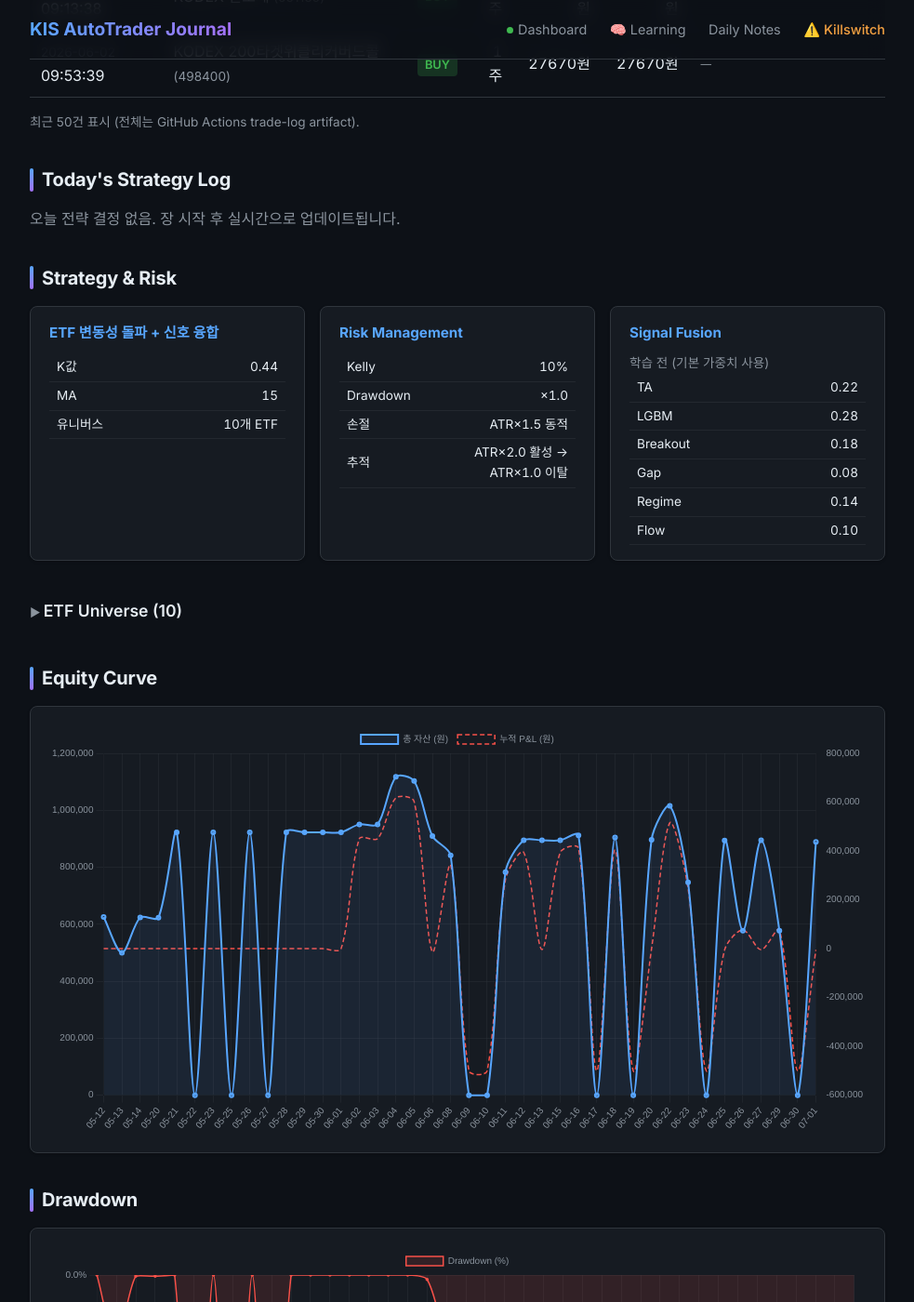
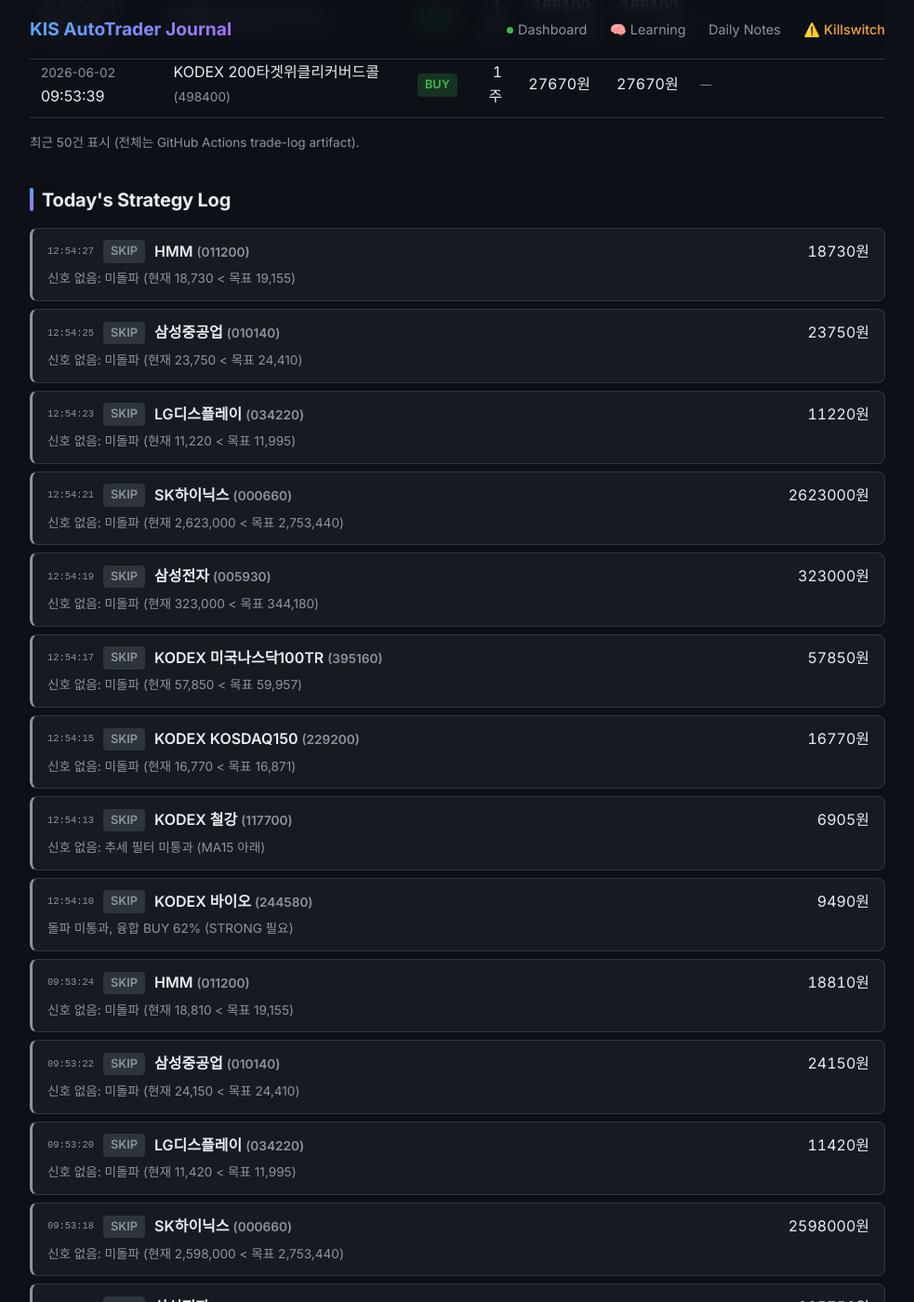
Before and after one commit to BudongJW/kis-trading-journal, a Jekyll site: the page built from index.html, in a window 1280 px wide and 1400 px high, scrolled down 7227 px. Shown: the whole window at 93% size, without its empty margins (148-1131 px from the left). Built offline with Jekyll 4.4.1, drawn with Linux system fonts in a browser that asks for light colours; nearby versions of some CDN libraries; some of the changed text lies outside the part shown.

Commit message:
auto: portfolio update 14:36

```diff
--- a/_data/portfolio.json
+++ b/_data/portfolio.json
@@ -1,17 +1,17 @@
 {
-  "updated_at": "2026-07-01T07:15:42.474576",
+  "updated_at": "2026-07-01T14:36:42.616375",
   "initial_capital": 500000,
-  "cash": 889870,
+  "cash": 893251,
   "holdings": [
     {
       "symbol": "114800",
       "name": "KODEX 인버스",
       "qty": 276,
-      "current_price": 902,
-      "value": 248952,
+      "current_price": 925,
+      "value": 255300,
       "buy_price": 904,
-      "pnl": -552,
-      "pnl_pct": -0.22,
+      "pnl": 5796,
+      "pnl_pct": 2.32,
       "manual": true,
       "stop_price": 877
     }
@@ -29,12 +29,12 @@
     "set_at": "",
     "set_by": ""
   },
-  "holdings_value": 248952,
-  "total_value": 889288,
-  "total_pnl": -5204,
-  "total_pnl_pct": -0.58,
+  "holdings_value": 255300,
+  "total_value": 899017,
+  "total_pnl": 1144,
+  "total_pnl_pct": 0.13,
   "realized_pnl": -4652,
-  "unrealized_pnl": -552,
+  "unrealized_pnl": 5796,
   "total_trades": 39,
   "completed_trades": 20,
   "winning_trades": 12,
@@ -827,12 +827,12 @@
     "tax_exemption_remaining_krw": 2500000
   },
   "performance": {
-    "sharpe_ratio": -0.01,
+    "sharpe_ratio": 0.0,
     "max_drawdown_pct": -100.0,
     "profit_factor": 0.56,
     "avg_win_pct": 1.85,
     "avg_loss_pct": -2.85,
-    "total_return_pct": -1.04
+    "total_return_pct": 0.23
   },
   "r_summary": {},
   "daily_history": [
@@ -1342,30 +1342,30 @@
     },
     {
       "date": "2026-07-01",
-      "total_value": 889288,
-      "cash": 889870,
-      "holdings_value": 248952,
-      "day_pnl": -692,
-      "cumul_pnl": -5204,
+      "total_value": 899017,
+      "cash": 893251,
+      "holdings_value": 255300,
+      "day_pnl": 5656,
+      "cumul_pnl": 1144,
       "realized_pnl": -4652,
-      "unrealized_pnl": -552,
-      "net_deposit": 394492,
+      "unrealized_pnl": 5796,
+      "net_deposit": 397873,
       "regime": "up",
       "hmm_state": "sideways",
-      "confidence": 0.533,
+      "confidence": 0.583,
       "k_value": 0.44
     }
   ],
   "market": {
     "regime": "up",
     "hmm_state": "sideways",
-    "confidence": 0.533,
+    "confidence": 0.583,
     "volatility": "high",
     "vol_percentile": 76.0,
     "overnight_gap": {
       "direction": "bullish",
-      "strength": 0.57,
-      "action": "aggressive_buy"
+      "strength": 0.38,
+      "action": "normal"
     },
     "strong_sectors": [
       "바이오",
@@ -1435,12 +1435,19 @@
     "trained": false
   },
   "bear_strategy": {
-    "regime": "BULL",
-    "enabled": false
+    "enabled": true,
+    "regime": "CAUTION",
+    "confidence": 0.65,
+    "sma_ratio": 0.6845,
+    "canary_bad": 1,
+    "canary_scores": {
+      "195930": 1.6906,
+      "132030": -2.1118
+    }
   },
   "us_session": {
     "enabled": true,
-    "cash_usd": 0.0,
+    "cash_usd": 402.310243,
     "positions": 0,
     "holdings": [],
     "max_positions": 3,
@@ -1484,7 +1491,192 @@
       }
     ]
   },
-  "decisions": [],
+  "decisions": [
+    {
+      "time": "12:54:27",
+      "symbol": "011200",
+      "name": "HMM",
+      "action": "skip",
+      "reason": "신호 없음: 미돌파 (현재 18,730 < 목표 19,155)",
+      "price": 18730,
+      "ta_total": -11.8
+    },
+    {
+      "time": "12:54:25",
+      "symbol": "010140",
+      "name": "삼성중공업",
+      "action": "skip",
+      "reason": "신호 없음: 미돌파 (현재 23,750 < 목표 24,410)",
+      "price": 23750,
+      "ta_total": -6.4
+    },
+    {
+      "time": "12:54:23",
+      "symbol": "034220",
+      "name": "LG디스플레이",
+      "action": "skip",
+      "reason": "신호 없음: 미돌파 (현재 11,220 < 목표 11,995)",
+      "price": 11220,
+      "ta_total": -18.3
+    },
+    {
+      "time": "12:54:21",
+      "symbol": "000660",
+      "name": "SK하이닉스",
+      "action": "skip",
+      "reason": "신호 없음: 미돌파 (현재 2,623,000 < 목표 2,753,440)",
+      "price": 2623000,
+      "ta_total": -18.5
+    },
+    {
+      "time": "12:54:19",
+      "symbol": "005930",
+      "name": "삼성전자",
+      "action": "skip",
+      "reason": "신호 없음: 미돌파 (현재 323,000 < 목표 344,180)",
+      "price": 323000,
+      "ta_total": -26.4
+    },
+    {
+      "time": "12:54:17",
+      "symbol": "395160",
+      "name": "KODEX 미국나스닥100TR",
+      "action": "skip",
+      "reason": "신호 없음: 미돌파 (현재 57,850 < 목표 59,957)",
+      "price": 57850,
+      "ta_total": -25.2
+    },
+    {
+      "time": "12:54:15",
+      "symbol": "229200",
+      "name": "KODEX KOSDAQ150",
+      "action": "skip",
+      "reason": "신호 없음: 미돌파 (현재 16,770 < 목표 16,871)",
+      "price": 16770,
+      "ta_total": -8.5
+    },
+    {
+      "time": "12:54:13",
+      "symbol": "117700",
+      "name": "KODEX 철강",
+      "action": "skip",
+      "reason": "신호 없음: 추세 필터 미통과 (MA15 아래)",
+      "price": 6905,
+      "ta_total": -7.4
+    },
+    {
+      "time": "12:54:10",
+      "symbol": "244580",
+      "name": "KODEX 바이오",
+      "action": "skip",
+      "reason": "돌파 미통과, 융합 BUY 62% (STRONG 필요)",
+      "price": 9490,
+      "ta_total": 25.3,
+      "lgbm_prob": 0.7630351901395144
+    },
+    {
+      "time": "09:53:24",
+      "symbol": "011200",
+      "name": "HMM",
+      "action": "skip",
+      "reason": "신호 없음: 미돌파 (현재 18,810 < 목표 19,155)",
+      "price": 18810,
+      "ta_total": -11.8
+    },
+    {
+      "time": "09:53:22",
+      "symbol": "010140",
+      "name": "삼성중공업",
+      "action": "skip",
+      "reason": "신호 없음: 미돌파 (현재 24,150 < 목표 24,410)",
+      "price": 24150,
+      "ta_total": -7.9
+    },
+    {
+      "time": "09:53:20",
+      "symbol": "034220",
+      "name": "LG디스플레이",
+      "action": "skip",
+      "reason": "신호 없음: 미돌파 (현재 11,420 < 목표 11,995)",
+      "price": 11420,
+      "ta_total": -8.0
+    },
+    {
+      "time": "09:53:18",
+      "symbol": "000660",
+      "name": "SK하이닉스",
+      "action": "skip",
+      "reason": "신호 없음: 미돌파 (현재 2,598,000 < 목표 2,753,440)",
+      "price": 2598000,
+      "ta_total": -19.6
+    },
+    {
+      "time": "09:53:16",
+      "symbol": "005930",
+      "name": "삼성전자",
+      "action": "skip",
+      "reason": "신호 없음: 미돌파 (현재 325,750 < 목표 344,180)",
+      "price": 325750,
+      "ta_total": -26.4
+    },
+    {
+      "time": "09:53:14",
+      "symbol": "395160",
+      "name": "KODEX 미국나스닥100TR",
+      "action": "skip",
+      "reason": "신호 없음: 미돌파 (현재 56,612 < 목표 59,957)",
+      "price": 56612,
+      "ta_total": -25.2
+    },
+    {
+      "time": "09:53:12",
+      "symbol": "229200",
+      "name": "KODEX KOSDAQ150",
+      "action": "skip",
+      "reason": "확신상한<최소 (290,487<300,000) 약신호 과집중 회피",
+      "price": 17380,
+      "ta_total": 16.7,
+      "lgbm_prob": 0.7633520515635436
+    },
+    {
+      "time": "09:53:07",
+      "symbol": "117700",
+      "name": "KODEX 철강",
+      "action": "skip",
+      "reason": "확신상한<최소 (182,592<300,000) 약신호 과집중 회피",
+      "price": 7050,
+      "ta_total": -7.4,
+      "lgbm_prob": 0.7625712583051439
+    },
+    {
+      "time": "09:53:03",
+      "symbol": "244580",
+      "name": "KODEX 바이오",
+      "action": "skip",
+      "reason": "호가 약세 -0.43",
+      "price": 9725,
+      "ta_total": 27.3,
+      "lgbm_prob": 0.7565263325187453
+    },
+    {
+      "time": "09:51:16",
+      "symbol": "011200",
+      "name": "HMM",
+      "action": "skip",
+      "reason": "신호 없음: 미돌파 (현재 18,820 < 목표 19,155)",
+      "price": 18820,
+      "ta_total": -11.8
+    },
+    {
+      "time": "09:51:13",
+      "symbol": "010140",
+      "name": "삼성중공업",
+      "action": "skip",
+      "reason": "신호 없음: 미돌파 (현재 24,150 < 목표 24,410)",
+      "price": 24150,
+      "ta_total": -7.9
+    }
+  ],
   "learning": {
     "market": {
       "trend": "up",
@@ -1492,14 +1684,14 @@
       "hmm_confidence": 56.1,
       "volatility": "high",
       "vol_percentile": 76.0,
-      "market_confidence": 0.533,
+      "market_confidence": 0.583,
       "analyzed_at": "2026-06-30 10:30"
     },
     "overnight": {
       "direction": "bullish",
-      "nasdaq_change": 2.07,
-      "sp500_change": 1.18,
-      "recommended_action": "aggressive_buy"
+      "nasdaq_change": 1.61,
+      "sp500_change": 0.7,
+      "recommended_action": "normal"
     },
     "strong_sectors": [
       "바이오",
@@ -1508,50 +1700,50 @@
       "KOSDAQ150"
     ],
     "lgbm": {
-      "accuracy": 75.0,
-      "auc": 0.8994,
-      "n_samples": 180,
-      "trained_at": "2026-06-30T19:35:47.092611",
+      "accuracy": 61.1,
+      "auc": 0.6136,
+      "n_samples": 177,
+      "trained_at": "2026-07-01T07:49:58.307243",
       "top_features": [
         {
-          "name": "ret_10d",
-          "importance": 88.1
+          "name": "ma60_ratio",
+          "importance": 79.3
         },
         {
+          "name": "upper_shadow",
+          "importance": 44.8
+        },
+        {
+          "name": "body_ratio",
+          "importance": 41.4
+        },
+        {
+          "name": "bb_pos",
+          "importance": 36.1
+        },
+        {
+          "name": "macd_hist",
+          "importance": 32.0
+        },
+        {
+          "name": "vol_5d",
+          "importance": 31.3
+        },
+        {
           "name": "vol_ma20_ratio",
-          "importance": 80.6
+          "importance": 31.1
         },
         {
-          "name": "upper_shadow",
-          "importance": 76.2
+          "name": "vol_ma5_ratio",
+          "importance": 29.8
         },
         {
-          "name": "ma60_ratio",
-          "importance": 71.5
+          "name": "ret_3d",
+          "importance": 24.3
         },
         {
-          "name": "ret_3d",
-          "importance": 69.2
-        },
-        {
           "name": "obv_slope_10",
-          "importance": 64.4
-        },
-        {
-          "name": "adx",
-          "importance": 53.1
-        },
-        {
-          "name": "body_ratio",
-          "importance": 44.9
-        },
-        {
-          "name": "bb_width",
-          "importance": 41.8
-        },
-        {
-          "name": "price_position_20d",
-          "importance": 40.4
+          "importance": 23.1
         }
       ]
     },
@@ -1608,10 +1800,10 @@
     "game": {
       "level": 6,
       "title": "전략가",
-      "xp": 7225,
-      "xp_in_level": 659,
+      "xp": 7140,
+      "xp_in_level": 574,
       "xp_for_next": 3225,
-      "progress_pct": 20.4,
+      "progress_pct": 17.8,
       "achievements": [
         {
           "icon": "🎯",
@@ -1635,13 +1827,13 @@
           "icon": "🎓",
           "name": "예측력 65%",
           "desc": "LGBM 정확도 65%+",
-          "done": true
+          "done": false
         },
         {
           "icon": "💰",
           "name": "수익 전환",
           "desc": "누적 손익 플러스",
-          "done": false
+          "done": true
         },
         {
           "icon": "📊",
@@ -1666,9 +1858,9 @@
         {
           "label": "예측력",
           "icon": "🎯",
-          "value": 75,
+          "value": 61,
           "suffix": "%",
-          "bar": 75
+          "bar": 61
         },
         {
           "label": "승률",
@@ -1687,7 +1879,7 @@
         {
           "label": "학습데이터",
           "icon": "📚",
-          "value": 180,
+          "value": 177,
           "suffix": "샘플",
           "bar": null
         }
@@ -1696,24 +1888,24 @@
     }
   },
   "day_plan": {
-    "stance": "NEUTRAL",
+    "stance": "CAUTIOUS",
     "forced": false,
-    "auto_stance": "NEUTRAL",
-    "stance_kr": "중립",
-    "budget_pct": 0.7,
+    "auto_stance": "CAUTIOUS",
+    "stance_kr": "신중",
+    "budget_pct": 0.4,
     "max_new_positions": 2,
     "allow_long": true,
-    "allow_inverse": false,
+    "allow_inverse": true,
     "allow_leverage": false,
-    "size_mult": 0.85,
-    "k_effective": 0.44,
-    "allow_summary": "롱",
-    "briefing": "오늘 스탠스 중립(NEUTRAL) · 레짐 BULL·신뢰도 53% · 美 오버나이트 bullish(+2.1%) · 고변동(76.0%ile) · 예산 70%·최대 2종목·허용 롱",
+    "size_mult": 0.6,
+    "k_effective": 0.49,
+    "allow_summary": "롱/인버스",
+    "briefing": "오늘 스탠스 신중(CAUTIOUS) · 레짐 CAUTION·신뢰도 58% · 美 오버나이트 bullish(+1.6%) · 고변동(76.0%ile) · 예산 40%·최대 2종목·허용 롱/인버스",
     "signals": {
-      "regime": "BULL",
-      "confidence": 0.533,
+      "regime": "CAUTION",
+      "confidence": 0.583,
       "direction": "bullish",
-      "nasdaq_change": 2.07,
+      "nasdaq_change": 1.61,
       "high_vol": true,
       "vol_percentile": 76.0,
       "rapid_level": "NONE"
@@ -1723,10 +1915,10 @@
     "enabled": true,
     "dry_run": true,
     "gate_allowed": false,
-    "gate_reason": "HMM sideways(bull 아님/횡보) → 레버리지 금지",
+    "gate_reason": "레짐 CAUTION(BULL 아님) → 레버리지 금지",
     "hard_stop_pct": 0.04,
     "max_weight": 0.15,
-    "regime": "BULL",
+    "regime": "CAUTION",
     "hmm_state": "sideways",
     "hmm_confidence": 0.561,
     "universe": [
```
